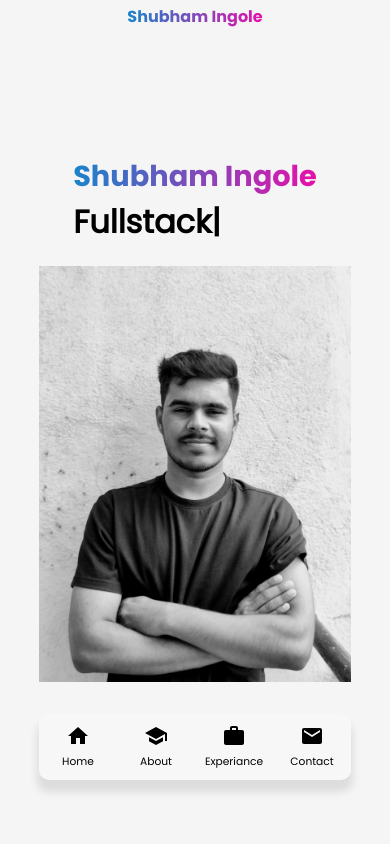
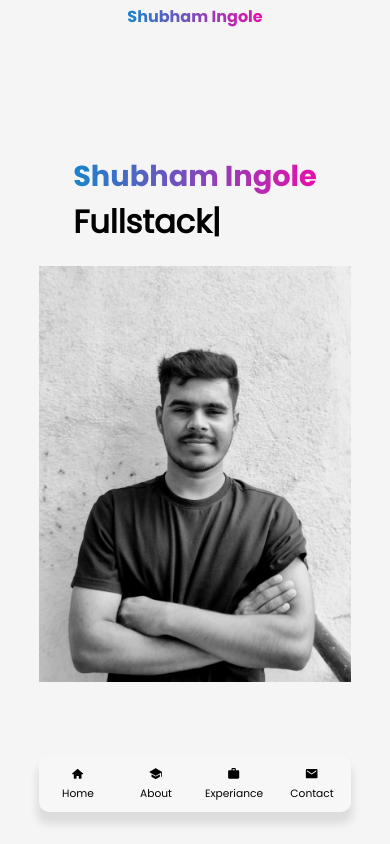
Before and after one commit to i9shubham/Portfolio, a React (Create React App) app: page / in a window 390 px wide. Shown: the top 844 px of the page. Built offline with nearby package versions, Linux system fonts and the light colour scheme.

Commit message:
update new libraries removed

```diff
--- a/package.json
+++ b/package.json
@@ -3,11 +3,7 @@
     "version": "0.1.0",
     "private": true,
     "dependencies": {
-        "@emotion/react": "^11.11.3",
-        "@emotion/styled": "^11.11.0",
         "@fortawesome/react-fontawesome": "^0.2.0",
-        "@mui/icons-material": "^5.15.4",
-        "@mui/material": "^5.15.4",
         "@testing-library/jest-dom": "^5.16.5",
         "@testing-library/react": "^13.4.0",
         "@testing-library/user-event": "^13.5.0",
--- a/src/Components/NavPanel.css
+++ b/src/Components/NavPanel.css
@@ -16,7 +16,7 @@
         position: fixed;
         right: 0;
         left: 0;
-        bottom: 4rem;
+        bottom: 2rem;
         display: flex;
         flex-direction: row;
         justify-content: center;
--- a/src/Components/NavPanel.js
+++ b/src/Components/NavPanel.js
@@ -1,11 +1,11 @@
 import React from 'react';
 import '../Pages/home.css';
 import './NavPanel.css';
+import { TiHome } from 'react-icons/ti';
+import { IoSchool } from 'react-icons/io5';
+import { MdWork } from 'react-icons/md';
+import { IoMdMail } from 'react-icons/io';
 
-import HomeIcon from '@mui/icons-material/Home';
-import SchoolIcon from '@mui/icons-material/School';
-import WorkIcon from '@mui/icons-material/Work';
-import EmailIcon from '@mui/icons-material/Email';
 const NavPanel = () => {
     return (
         <>
@@ -14,7 +14,7 @@ const NavPanel = () => {
                     <div className='nav-panel__container__logo'>
                         <button className='menu'>
                             <a href='#home'>
-                                <HomeIcon />
+                                <TiHome />
                             </a>
                             <span>Home</span>
                         </button>
@@ -22,7 +22,7 @@ const NavPanel = () => {
                     <div className='nav-panel__container__logo'>
                         <button className='menu'>
                             <a href='#about-me'>
-                                <SchoolIcon />
+                                <IoSchool />
                             </a>
                             <span>About</span>
                         </button>
@@ -30,7 +30,7 @@ const NavPanel = () => {
                     <div className='nav-panel__container__logo'>
                         <button className='menu'>
                             <a href='#myprojects'>
-                                <WorkIcon />
+                                <MdWork />
                             </a>
                             <span>Experiance</span>
                         </button>
@@ -38,7 +38,7 @@ const NavPanel = () => {
                     <div className='nav-panel__container__logo'>
                         <button className='menu'>
                             <a href='#contact'>
-                                <EmailIcon />
+                                <IoMdMail />
                             </a>
                             <span>Contact</span>
                         </button>
--- a/src/Pages/About.js
+++ b/src/Pages/About.js
@@ -35,7 +35,7 @@ const About = () => {
                                 }}
                             />
                         </p>
-                        <h1 className='bold'>Education</h1>
+                        <h1 className='bold '>Education</h1>
                         <p className='margin-top'>
                             Bachelors of Engineering (Computer)
                         </p>
```
Also changed, not shown: 1 other file (tests, documents, lock files or other folders).
